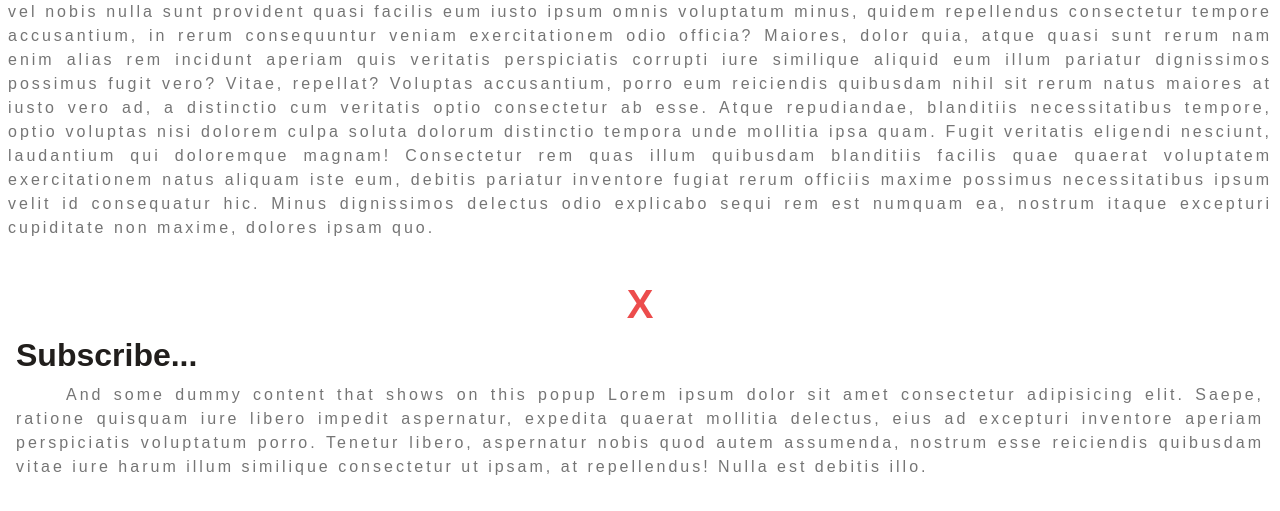
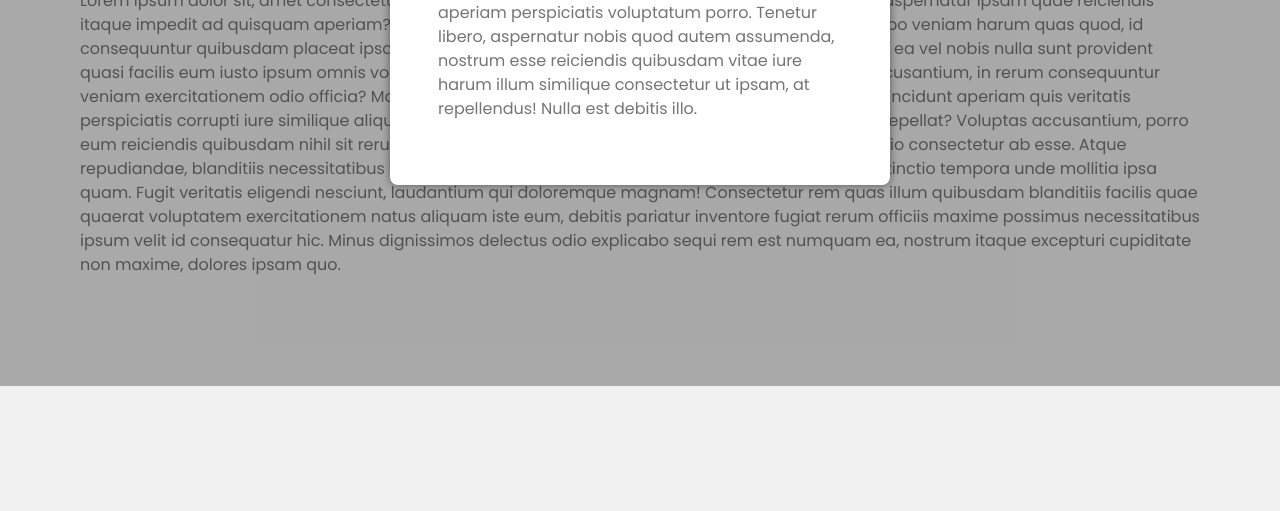
Before and after one commit to 23564094/LS, a plain HTML site: page X.html in a window 1280 px wide. Shown: the part 414-925 px from the top of the page. After the commit the page ends 800 px from the top, so only its background shows below. Drawn offline with nearby package versions, Linux system fonts and the light colour scheme; files that its build step writes are made by us from their sources.

Commit message:
Update X.html

```diff
--- a/X.html
+++ b/X.html
@@ -9,7 +9,7 @@
     <!-- dont forget to link CSS -->
     <title>Show Popup After Site Loads</title>
 </head>
-    <link href="https://23564094.github.io/LS/css/info.css" rel="stylesheet" />
+    <link href="https://23564094.github.io/LS/popup.css" rel="stylesheet" />
 <body>
     <div class="content">
         <h1>Hello World</h1>
```
